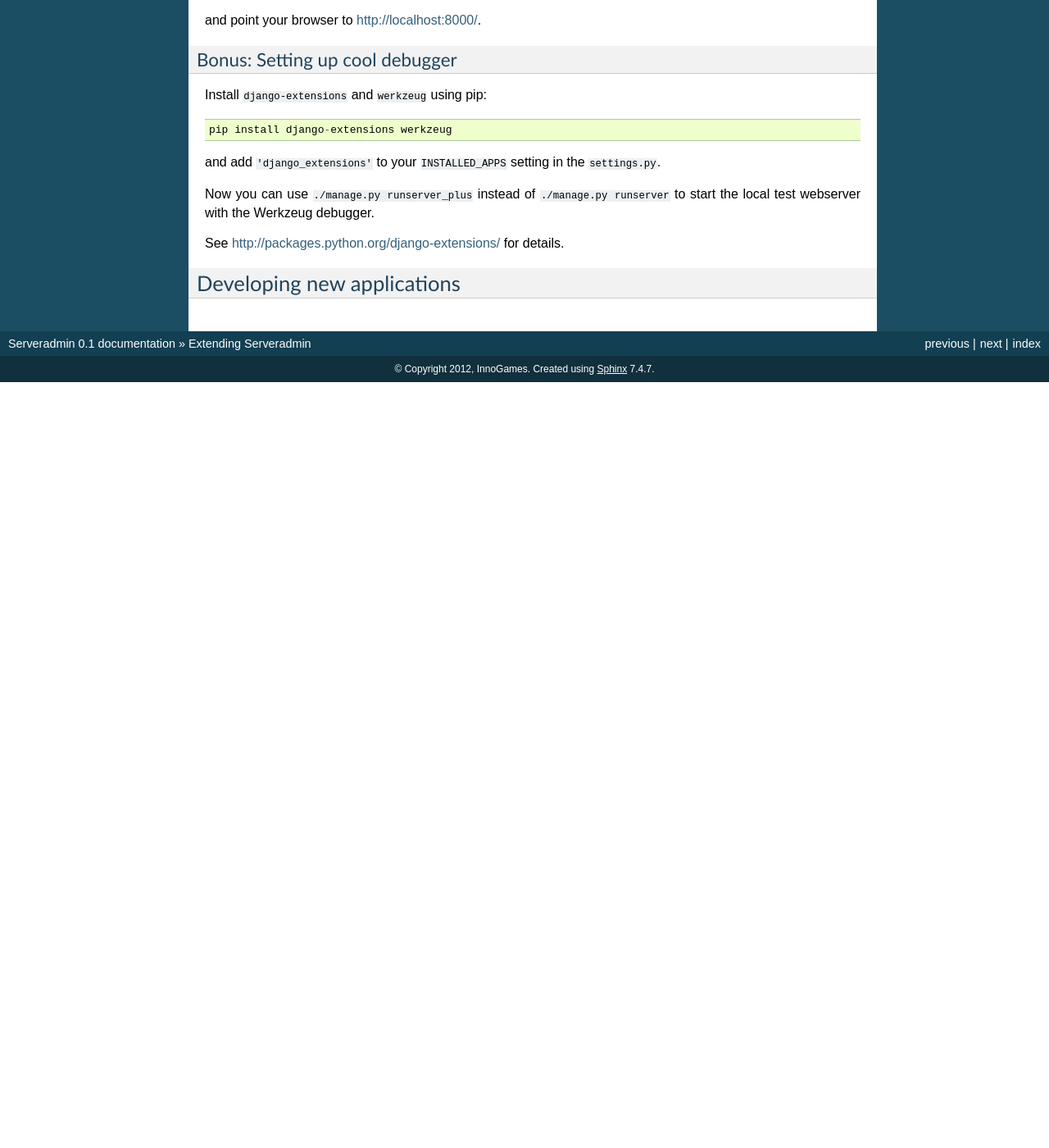
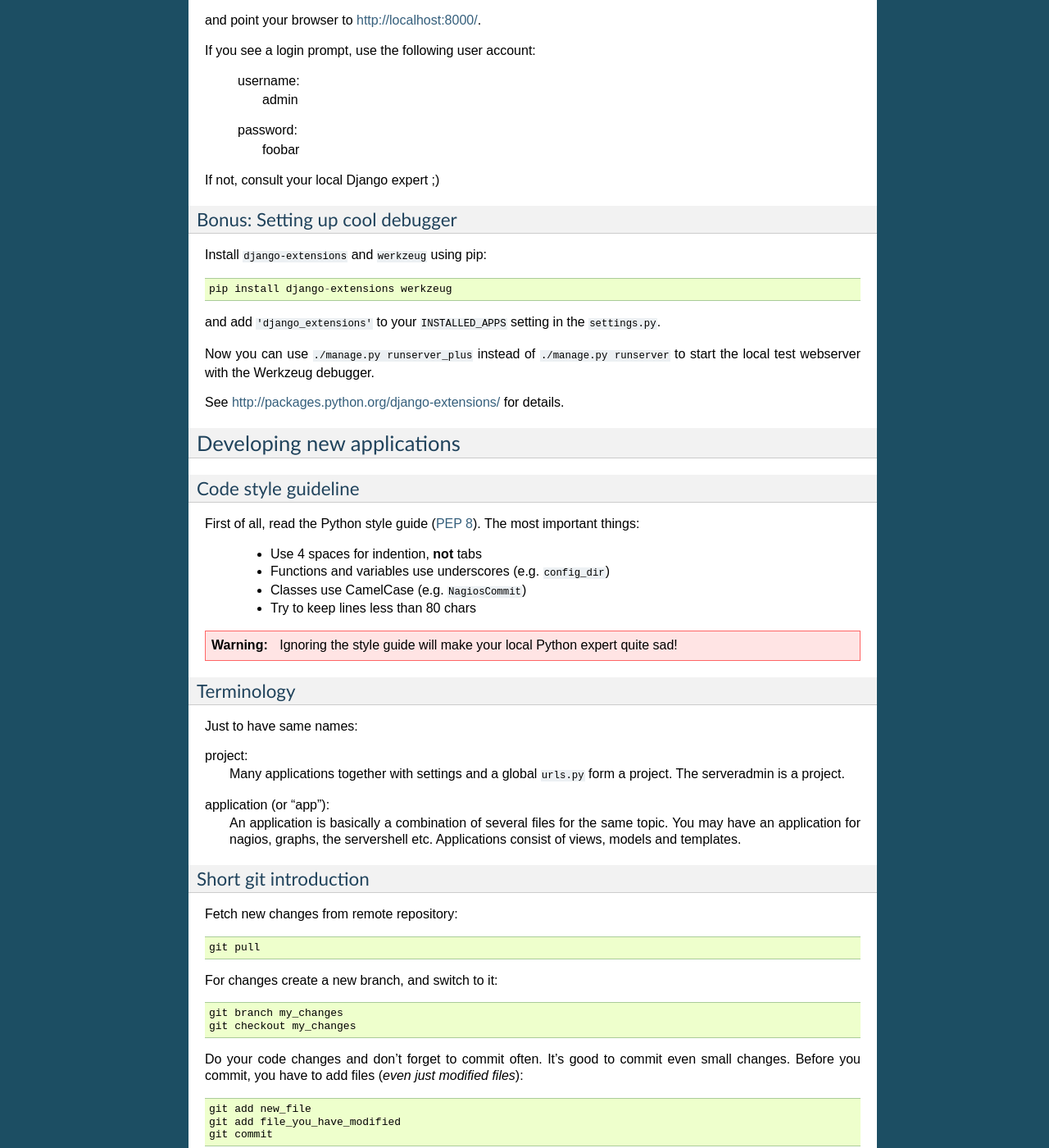
Before and after one commit to innogames/serveradmin, a Sphinx documentation site: the page built from docs/extending.rst, in a window 1280 px wide and 1400 px high, scrolled down 1443 px. Shown: the whole window at 82% size. Built offline with Sphinx 7.4.7, drawn with Linux system fonts in a browser that asks for light colours; formulas are drawn with MathJax 3; before the commit the page ends 1909 px from its top, so only the background shows below that; some of the changed text lies outside the part shown.

Commit message:
docs: Extend documentation for extending

```diff
--- a/docs/extending.rst
+++ b/docs/extending.rst
@@ -85,6 +85,16 @@ webserver::
 
 and point your browser to http://localhost:8000/.
 
+If you see a login prompt, use the following user account:
+
+   username:
+      admin
+
+   password:
+      foobar
+
+If not, consult your local Django expert ;)
+
 
 Bonus: Setting up cool debugger
 ^^^^^^^^^^^^^^^^^^^^^^^^^^^^^^^
@@ -104,3 +114,96 @@ See http://packages.python.org/django-extensions/ for details.
 
 Developing new applications
 ---------------------------
+
+Code style guideline
+^^^^^^^^^^^^^^^^^^^^
+
+First of all, read the Python style guide (`PEP 8 <http://python.org/dev/peps/pep-0008/>`_).
+The most important things:
+
+   * Use 4 spaces for indention, **not** tabs
+   * Functions and variables use underscores (e.g. ``config_dir``)
+   * Classes use CamelCase (e.g. ``NagiosCommit``)
+   * Try to keep lines less than 80 chars
+
+
+.. warning::
+   Ignoring the style guide will make your local Python expert quite sad!
+
+
+Terminology
+^^^^^^^^^^^
+
+Just to have same names:
+
+project:
+   Many applications together with settings and a global ``urls.py``
+   form a project. The serveradmin is a project.
+
+application (or "app"):
+   An application is basically a combination of several files for the same
+   topic. You may have an application for nagios, graphs, the servershell etc.
+   Applications consist of views, models and templates.
+
+
+Short git introduction
+^^^^^^^^^^^^^^^^^^^^^^
+
+Fetch new changes from remote repository::
+
+   git pull
+
+For changes create a new branch, and switch to it::
+
+   git branch my_changes
+   git checkout my_changes
+
+Do your code changes and don't forget to commit often. It's good to commit
+even small changes. Before you commit, you have to add files (*even
+just modified files*)::
+
+   git add new_file
+   git add file_you_have_modified
+   git commit
+
+**Don't forget to put a meaningful commit message.**
+
+Once you have done all your changes and your version is ready for deployment
+you can merge it back to master. You may want to fetch changes from remote::
+
+   git checkout master
+   git pull # Optionally fetch changes from remote
+   git merge my_changes
+
+After merging was successful, you can delete your branch::
+
+   git branch -d my_changes
+
+It is recommended to do a rebase. This will help to have a clear history::
+
+   git rebase
+
+And finally push your changes to the remote repository::
+
+   git push
+
+
+Short Django introduction
+^^^^^^^^^^^^^^^^^^^^^^^^^
+
+If you have some time I recommend doing the `Dango Tutorial
+<https://docs.djangoproject.com/en/1.4/intro/tutorial01/>`_. It covers many
+topics and gives your a good overview.
+
+For people in a hurry: You will find the serveradmin in the ``serveradmin``
+directory while the Remote API (aka. adminapi) is inside ``adminapi``. We will
+only cover the serveradmin in this documentation.
+
+Inside the serveradmin you will find the following files:
+
+   * ``urls.py``
+   * ``settings.py``
+
+The ``settings.py`` contains your settings. You have already edited this file.
+Inside the ``urls.py`` you can define URLs for the serveradmin. In most cases
+you will have an own ``urls.py`` in your application
```
